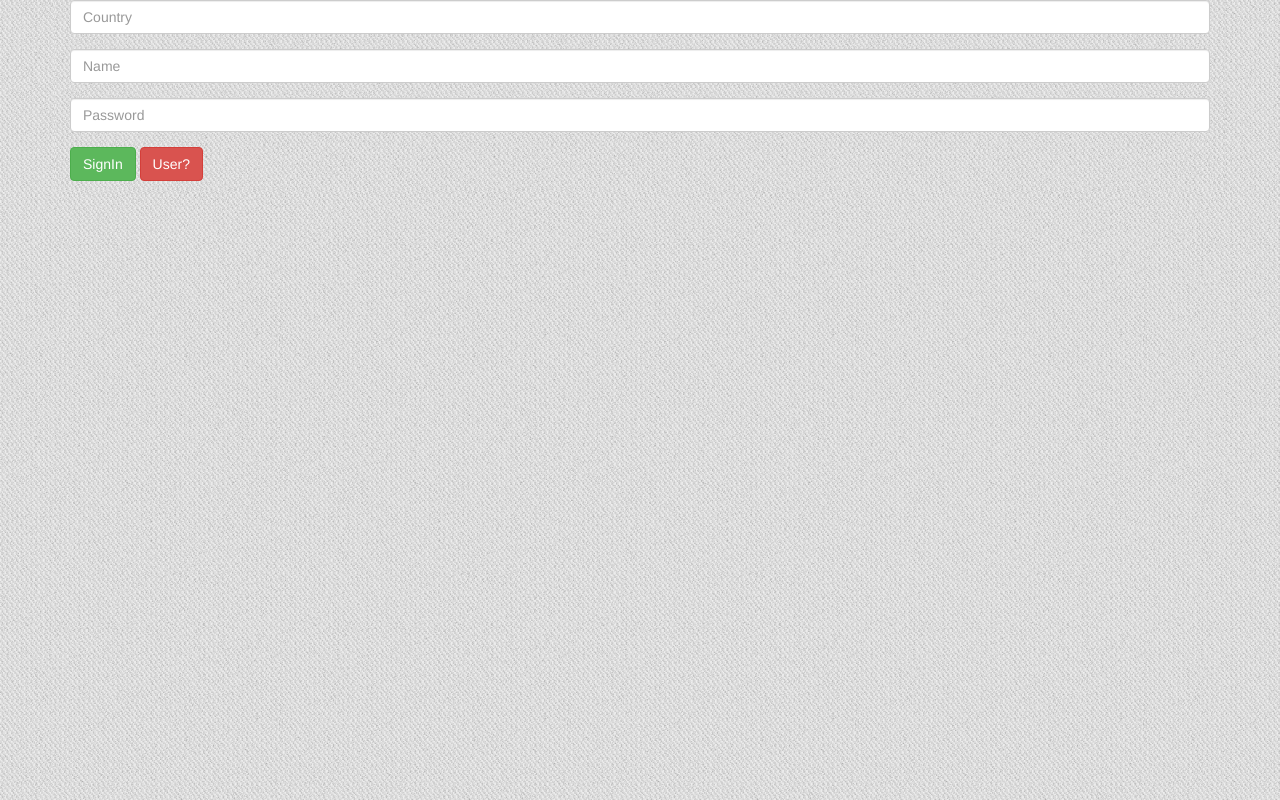
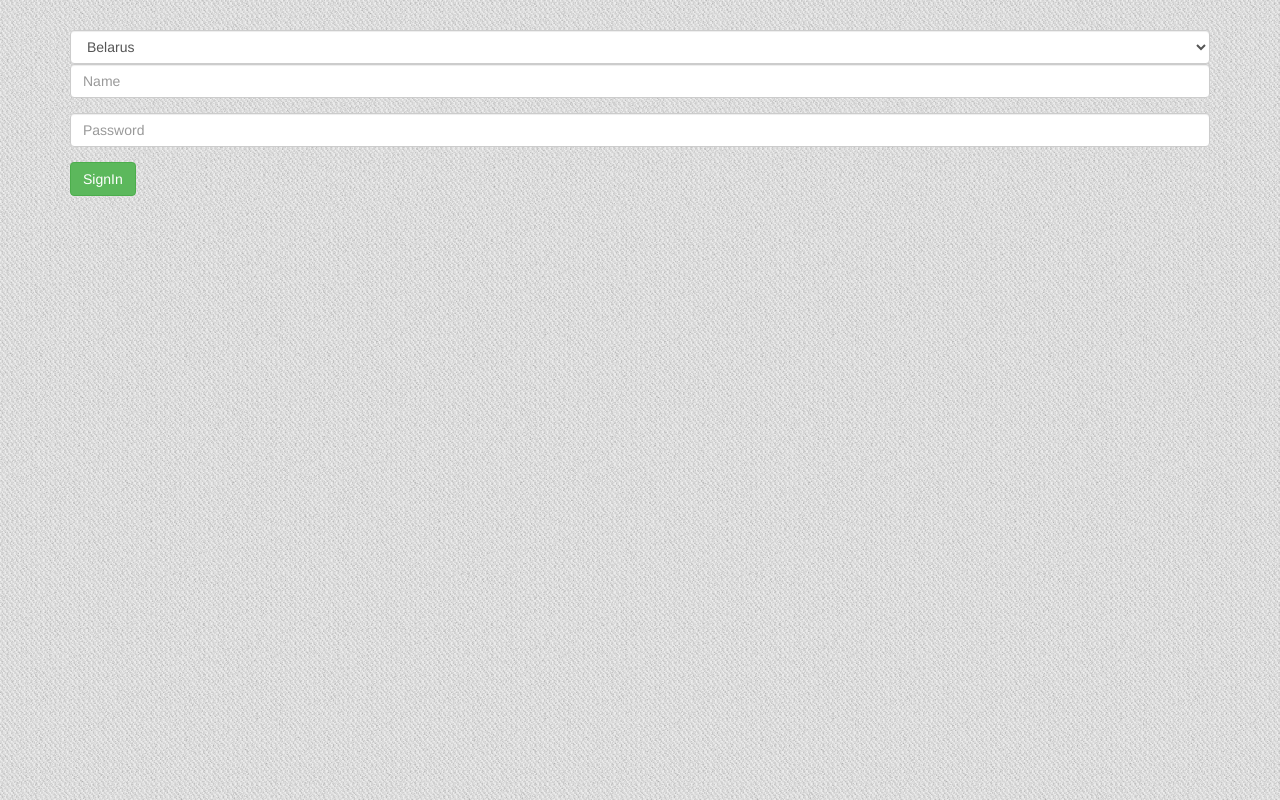
Before and after one commit to Deskind/HowYouDoing, a PHP site: page / in a window 1280 px wide. Run offline with PHP 8.4, Linux system fonts and the light colour scheme.

Commit message:
sign in works , dropdown countries

```diff
--- a/css/appStyle.css
+++ b/css/appStyle.css
@@ -1,15 +1,8 @@
-#popUpSignInWindow{
-    display: none;
-    width: 400px;
-    height: 400px;
-    position: absolute;
-    top: 50%;
-    left: 50%;
-    border: 3px solid red;
-    transform: translate(-50%, -50%);
-}
-
 html, body, .container{
     background-image: url(../img/cheap_diagonal_fabric.png);
     background-repeat: repeat;
 }
+
+body{
+    padding-top: 30px;
+}
--- a/index.html
+++ b/index.html
@@ -6,64 +6,39 @@
         <meta name="viewport" content="width=device-width, initial-scale=1.0">
         <link rel="stylesheet" href="css/bootstrap.css" />
         <link rel="stylesheet" href="css/appStyle.css" />
-        <script type="text/javascript" src="js/jquery.js"></script>
+        <script type="text/javascript" src="js/appscript.js"></script>
         <script>
-            function signIn(){
-                var country = document.getElementById('signInCountry').value;
-                var name = document.getElementById('signInName').value;
-                var password = document.getElementById('signInPassword').value;
 
-                var xhttp = new XMLHttpRequest();
-                xhttp.onreadystatechange = function (){
-                    if(xhttp.readyState == 4 & xhttp.status == 200){
-                        document.getElementById('response').innerHTML = xhttp.responseText;
-                        $(document).ready(function(){
-                            $("#signInForm").hide();
-                        });
+            function selTest(){
+                var countries= ["Belarus","Russia", "Italy"];
+                var element = document.getElementById('countries');
+                for(var i = 0; i < countries.length; i++) {
+                    var opt = document.createElement('option');
+                    opt.innerHTML = countries[i];
+                    opt.value = countries[i];
+                    element.appendChild(opt);
                 }
-                };
-
-                xhttp.open("GET", "signIn.php?country="+country+"&name="+name+"&password="+password, true);
-                xhttp.send();
             }
-
-
-            function checkUser(){
-                var xhttp = new XMLHttpRequest();
-                xhttp.onreadystatechange = function (){
-                    if(xhttp.readyState == 4 & xhttp.status == 200){
-                        document.getElementById('response').innerHTML = xhttp.responseText;
-                    }
-                };
-
-                var country = document.getElementById('signInCountry').value;
-                console.log(country);
-                var name = document.getElementById('signInName').value;
-                console.log(name);
-                var password = document.getElementById('signInPassword').value;
-
-                xhttp.open("GET", "checkUser.php?country="+country+"&name="+name+"&password="+password, true);
-                xhttp.send();
-            }
-
         </script>
-
     </head>
-    <body>
+    <body onload="selTest()">
         <div class="container">
-            <form id="signInForm">
-                <div class="form-group">
+            <div class="row">
+                <div class="col-md-12">
+                    <select id="countries" class="form-control"></select>
+<!--                    <div class="form-group">
                         <input class="form-control" type="text" id="signInCountry" placeholder="Country"/>
-                </div>
+                    </div>-->
                     <div class="form-group">
                         <input class="form-control" type="text" id="signInName" placeholder="Name"/>
                     </div>
                     <div class="form-group">
                         <input class="form-control" type="text" id="signInPassword" placeholder="Password"/>
                     </div>
-            </form>
-            <button class="btn btn-success" onclick="hideSingInForm(),signIn()">SignIn</button>
-            <button class="btn btn-danger" onclick="checkUser()">User?</button>
+
+                </div>
+            </div>
+            <button class="btn btn-success" onclick="signIn()">SignIn</button>
             <h4 id="response"></h4>
         </div>
     </body>
--- /dev/null
+++ b/js/appscript.js
@@ -0,0 +1,24 @@
+function signIn(){
+    var country = document.getElementById('countries').value;
+    var name = document.getElementById('signInName').value;
+    var password = document.getElementById('signInPassword').value;
+
+    if(country == '' || name == '' || password == ''){
+        alert('Bro! One of fields is empty!!!');
+    }else {
+        var xhttp = new XMLHttpRequest();
+        xhttp.onreadystatechange = function (){
+        if(xhttp.readyState == 4 & xhttp.status == 200){
+            document.getElementById('response').innerHTML = xhttp.responseText;
+            $(document).ready(function(){
+                $("#signInForm").hide();
+            });
+        }
+        };
+
+        xhttp.open("GET", "signIn.php?country="+country+"&name="+name+"&password="+password, true);
+        xhttp.send();
+    }
+
+
+}
--- a/sql/howyoudoing_sql.sql
+++ b/sql/howyoudoing_sql.sql
@@ -1,4 +1,4 @@
-CREATE TABLE users (
+CREATE TABLE users if not exists (
 id INT(6)  AUTO_INCREMENT PRIMARY KEY,
 name VARCHAR(50) NOT NULL,
 password VARCHAR(50) NOT NULL,
```
Also changed, not shown: checkUser.php (deleted, +0 -29 lines), signIn.php (+16 -12 lines). Lines whose indentation alone changed are shown as unchanged.
